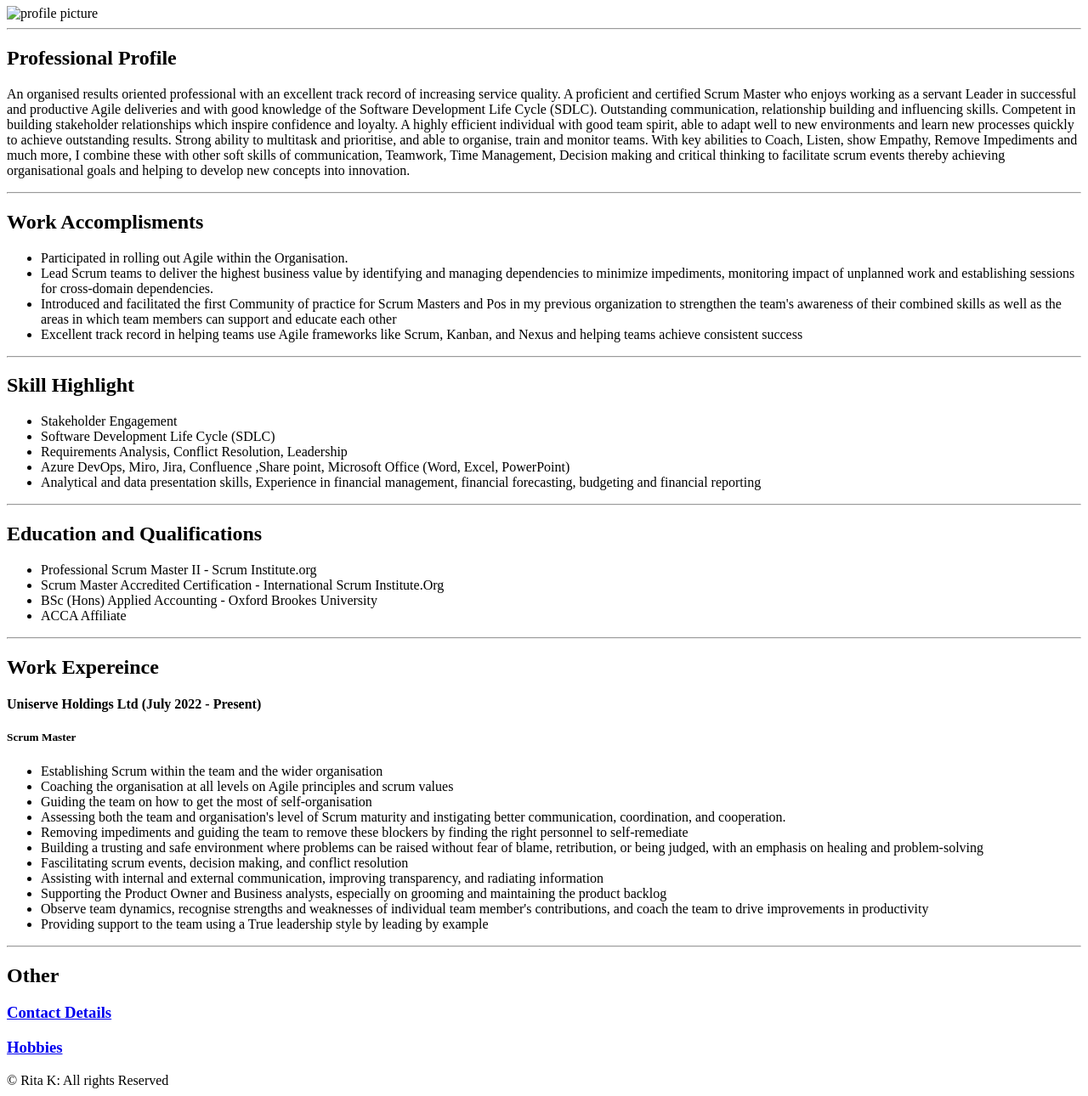
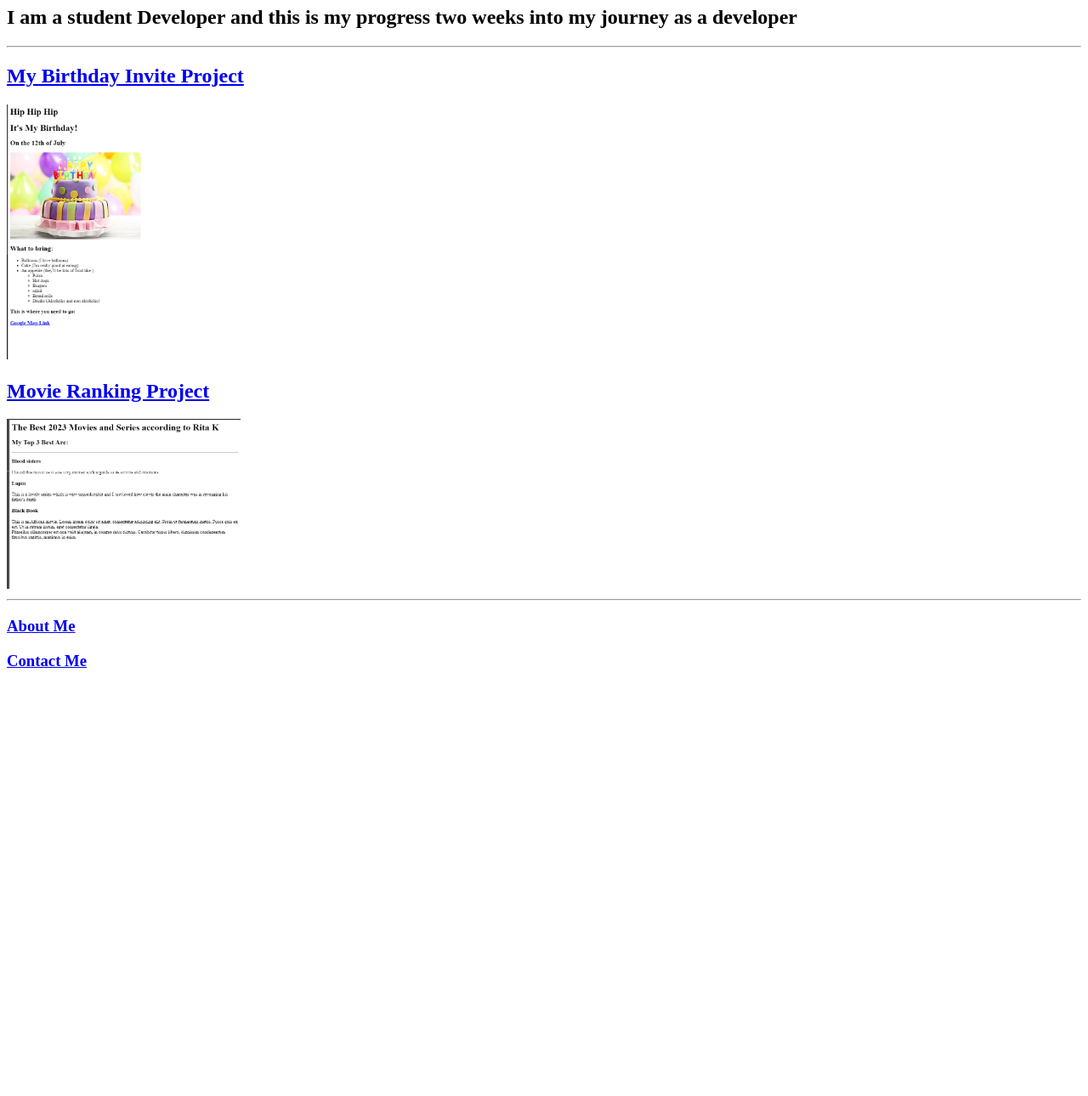
Before and after one commit to kazybrown2017/HTML-Portfolio, a plain HTML site: page index.html in a window 1280 px wide. Shown: the part 73-1363 px from the top of the page at 85% size. After the commit the page ends 881 px from the top, so only its background shows below. Drawn offline with Linux system fonts and the light colour scheme.

Commit message:
Add files via upload

```diff
--- a/index.html
+++ b/index.html
@@ -1,86 +1,26 @@
+
 <!DOCTYPE html>
 <html lang="en">
 <head>
     <meta charset="UTF-8">
-    <title>My Resume</title>
+    <title></title>
 </head>
 <body>
-    <h1>Rita Kahdoh: SMAC, PSMII, BSc, ACCA</h1>
-    <img src="./Profile pic.JPG" height="100" alt="profile picture" />
+    <h1>Rita's Portfolio</h1>
+<h2>I am a student Developer and this is my progress two weeks into
+    my journey as a developer</h2>
 
     <hr>
+    <h2><a href="./public/Birthday Invite.html">My Birthday Invite Project</a></h2>
+    <img src="./assets/images/My birthday Invite.png" height="300" alt="Pictre with
+     invitation details">
 
-    <h2>Professional Profile</h2>
-    <P>
-        An organised results oriented professional with an excellent track record of increasing service quality. A proficient and certified Scrum Master who enjoys working as a
-        servant Leader in successful and productive Agile deliveries and with good knowledge of the Software Development Life Cycle (SDLC). Outstanding communication, relationship
-        building and influencing skills. Competent in building stakeholder relationships which inspire confidence and loyalty. A highly efficient individual with good team spirit,
-        able to adapt well to new environments and learn new processes quickly to achieve outstanding results. Strong ability to multitask and prioritise, and able to organise,
-        train and monitor teams. With key abilities to Coach, Listen, show Empathy, Remove Impediments and much more, I combine these with other soft skills of communication,
-        Teamwork, Time Management, Decision making and critical thinking to facilitate scrum events thereby achieving organisational goals and helping to develop new concepts into
-        innovation.
-
-    </P>
+    <h2><a href="./public/Movie Ranking.html">Movie Ranking Project</a></h2>
+    <img src="./assets/images/My Movie Ranking .png" height="200" alt="List of best movies and reasons why" />
     <hr>
-    <h2>Work Accomplisments</h2>
-    <ul>
-        <li>Participated in rolling out Agile within the Organisation.</li>
-        <li>Lead Scrum teams to deliver the highest business value by identifying and managing dependencies to minimize impediments, monitoring impact of unplanned work and
-            establishing sessions for cross-domain dependencies. </li>
-        <li>Introduced and facilitated the first Community of practice for Scrum Masters and Pos in my previous organization to strengthen the team's awareness of their combined
-            skills as well as the areas in which team members can support and educate each other</li>
-        <li>Excellent track record in helping teams use Agile frameworks like Scrum, Kanban, and Nexus and helping teams achieve consistent success</li>
-    </ul>
-
-    <hr>
-    <h2>Skill Highlight</h2>
-    <ul>
-        <li>Stakeholder Engagement</li>
-        <li>Software Development Life Cycle (SDLC)</li>
-        <li>Requirements Analysis, Conflict Resolution, Leadership</li>
-        <li> Azure DevOps, Miro, Jira, Confluence ,Share point, Microsoft Office (Word, Excel, PowerPoint)</li>
-        <li>Analytical and data presentation skills, Experience in financial management, financial forecasting, budgeting and financial reporting</li>
-    </ul>
-
-    <hr>
-    <h2>Education and Qualifications</h2>
-    <ul>
-       <li>Professional Scrum Master II - Scrum Institute.org</li>
-       <li>Scrum Master Accredited Certification - International Scrum Institute.Org</li>
-       <li>BSc (Hons) Applied Accounting - Oxford Brookes University</li>
-       <li>ACCA Affiliate</li>
-    </ul>
-
-    <hr>
-
-    <h2>Work Expereince</h2>
-    <h4>Uniserve Holdings Ltd (July 2022 - Present)</h4>
-    <h5>Scrum Master</h5>
-    <ul>
-        <li>Establishing Scrum within the team and the wider organisation</li>
-        <li>Coaching the organisation at all levels on Agile principles and scrum values</li>
-        <li>Guiding the team on how to get the most of self-organisation</li>
-        <li>Assessing both the team and organisation's level of Scrum maturity and instigating better communication, coordination, and cooperation.</li>
-        <li>Removing impediments and guiding the team to remove these blockers by finding the right personnel to self-remediate</li>
-        <li>Building a trusting and safe environment where problems can be raised without fear of blame, retribution, or being judged, with an emphasis
-            on healing and problem-solving</li>
-        <li>Fascilitating scrum events, decision making, and conflict resolution</li>
-        <li>Assisting with internal and external communication, improving transparency, and radiating information</li>
-        <li>Supporting the Product Owner and Business analysts, especially on grooming and maintaining the product backlog</li>
-        <li> Observe team dynamics, recognise strengths and weaknesses of individual team member's contributions, and coach the team to drive improvements in productivity</li>
-        <li>Providing support to the team using a True leadership style by leading by example</li>
-    </ul>
-
-    <hr>
-    <h2>Other</h2>
-    <h3><a href="./CV Contact.html">Contact Details</a></h3>
-    <h3><a href="../Hobbies.html">Hobbies</a></h3>
-
-    <footer>
-        <p>© Rita K: All rights Reserved</p>
-    </footer>
-
-
+    <h3><a href="./public/about.html">About Me</a><h3>
+    <h3><a href="./public/contact.html">Contact Me</a></h3>
 
 </body>
-</html>
+
+<html>
```
